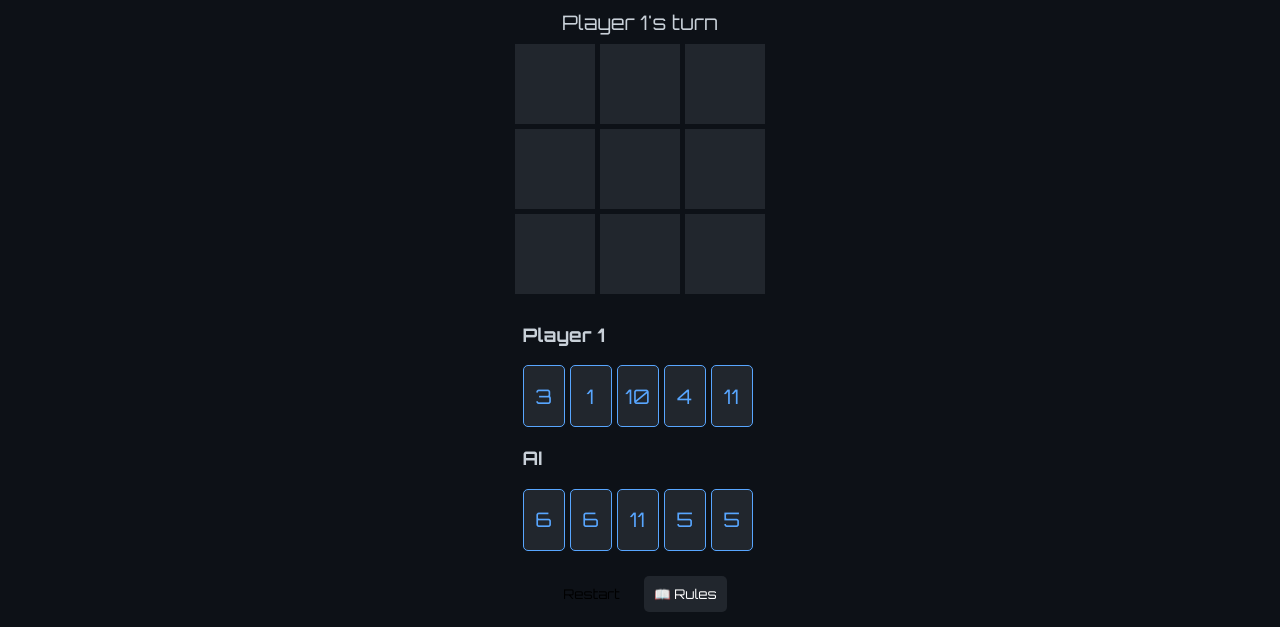
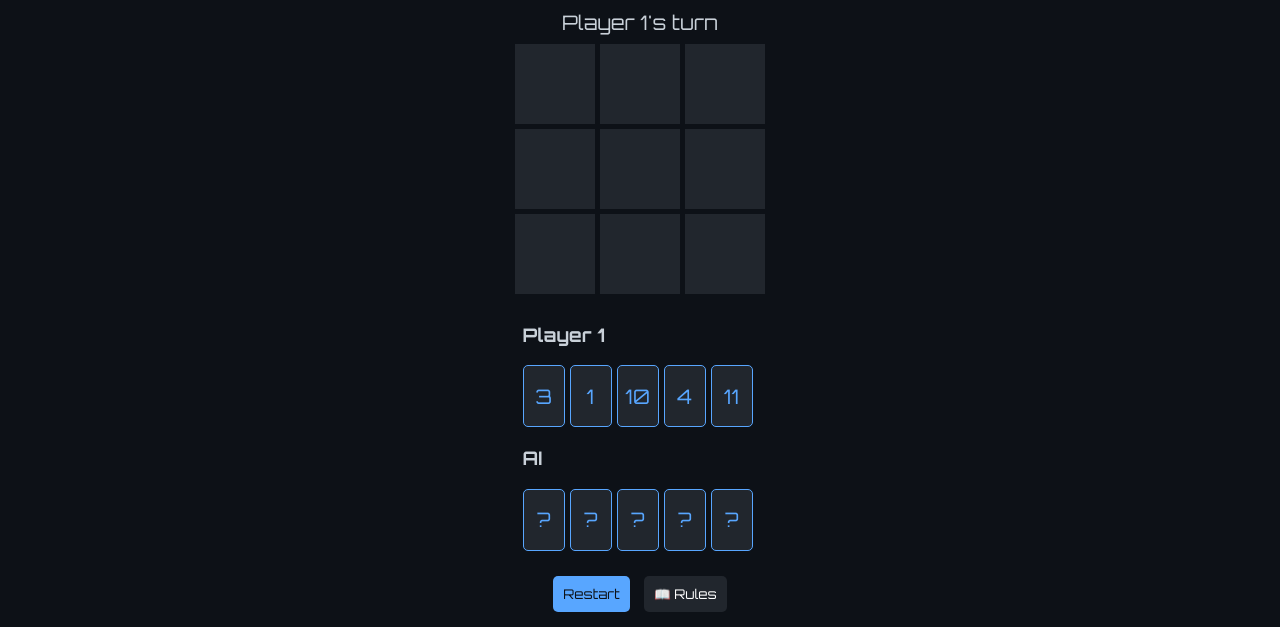
Before and after one commit to iliyatr20032003/GalacticReserve, a plain HTML site: page tactic21.html in a window 1280 px wide. Shown: the part 173-800 px from the top of the page. Drawn offline with Linux system fonts and the light colour scheme.

Commit message:
Improve restart button visibility and hide AI cards

```diff
--- a/Style.css
+++ b/Style.css
@@ -97,6 +97,20 @@ option, label {
 .baton:hover{
     background-color: #30363d; /* Hover state */
     color: #58a6ff;
+}
+.rest {
+    margin: 5px;
+    padding: 10px;
+    border-radius: 5px;
+    border: none;
+    background-color: #58a6ff;
+    color: #0d1117;
+    font-family: 'Orbitron', sans-serif;
+    cursor: pointer;
+    transition: all 0.2s ease;
+}
+.rest:hover {
+    background-color: #79c0ff;
 }
 button:hover {
     background-color: #30363d; /* Hover state */
--- a/tactic21.js
+++ b/tactic21.js
@@ -64,14 +64,16 @@ document.addEventListener('DOMContentLoaded', () => {
         hand.forEach((value, idx) => {
             const card = document.createElement('div');
             card.className = 'card';
-            card.textContent = value;
+            card.textContent = player === 2 ? '?' : value;
             card.dataset.index = idx;
+            if (player === 1) {
                 card.addEventListener('click', () => {
                     if (gameOver || currentPlayer !== player) return;
                     selectedCardIndex = idx;
                     Array.from(el.children).forEach(c => c.classList.remove('selected'));
                     card.classList.add('selected');
                 });
+            }
             el.appendChild(card);
         });
     }
```
Lines whose indentation alone changed are shown as unchanged.
